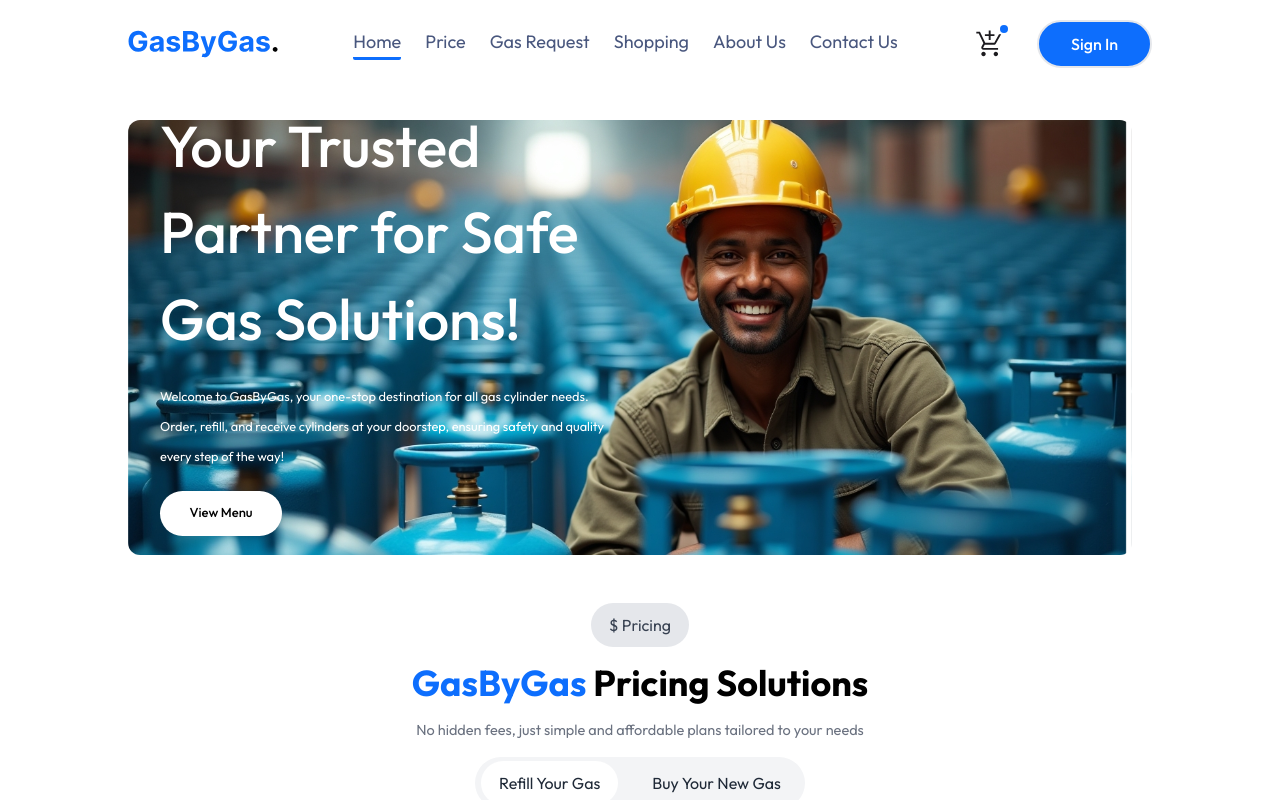
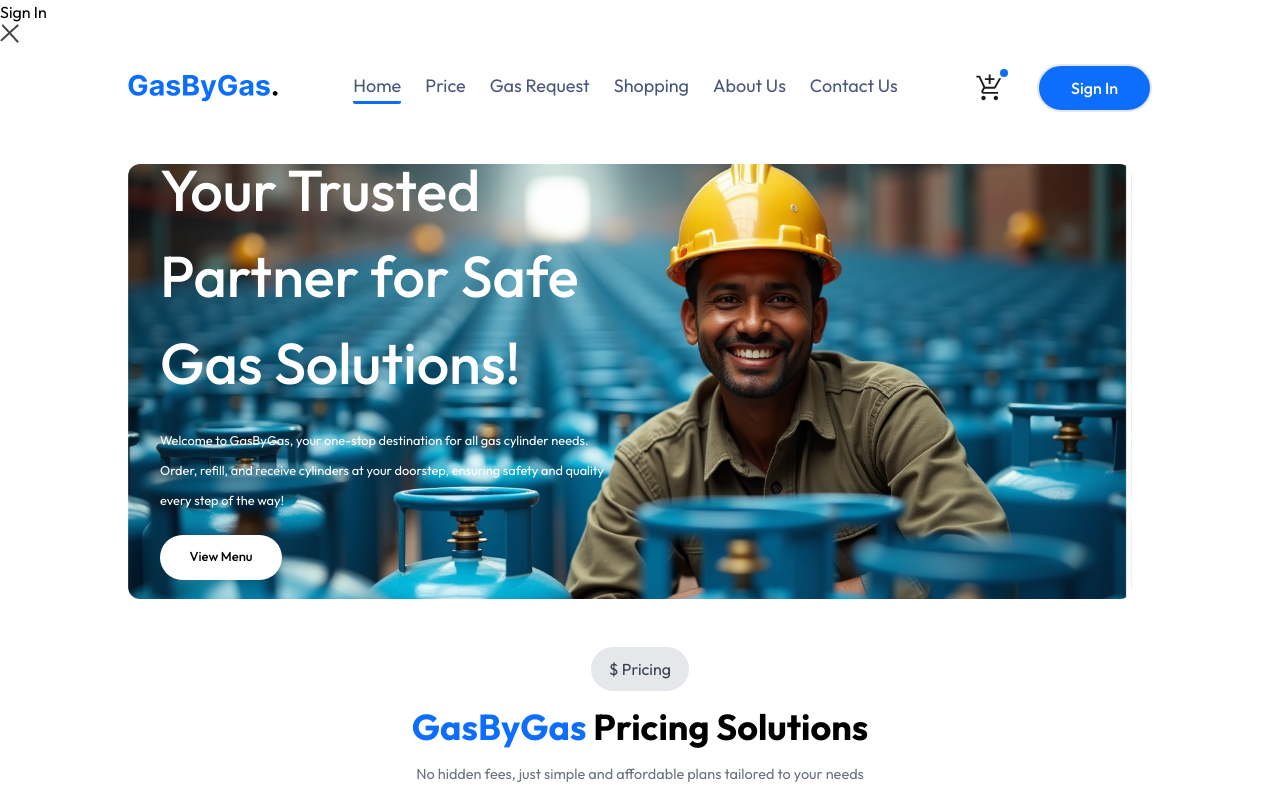
Before and after one commit to gasbygasplc/Supply-Chain-Management-for-Gas-By-Bas-PLC, a React (Vite) app in the folder frontend/: page / in a window 1280 px wide. Shown: the top 800 px of the page. Built offline with nearby package versions, Linux system fonts and the light colour scheme; no server answers.

Commit message:
Add LoginPopUp component and integrate it into the main App layout

```diff
--- a/frontend/src/App.jsx
+++ b/frontend/src/App.jsx
@@ -5,12 +5,17 @@
 import Navbar from './Components/Navbar'
 import Price from './Components/Price'
 import Footer from './Components/Footer'
+import LoginPopUp from './Components/LoginPopUp'
 
 const App = () => {
 
   return (
 
-    <div className='mx-4 sm:mx-[10%]'>
+    <>
+
+      <LoginPopUp/>
+
+      <div className='mx-4 sm:mx-[10%]'>
 
       <Navbar/>
 
@@ -22,7 +27,9 @@
 
       <Footer/>
 
-    </div>
+      </div>
+
+    </>
 
   )
 
--- /dev/null
+++ b/frontend/src/Components/LoginPopUp.jsx
@@ -0,0 +1,34 @@
+import React from 'react'
+import { asstets } from '../assets/Assets'
+
+const LoginPopUp = () => {
+
+  return (
+
+    <div>
+
+        <form >
+
+
+            <div>
+
+                <h2>Sign In</h2>
+
+                <img src={asstets.cross_icon} />
+
+            </div>
+
+            <div>
+
+
+
+            </div>
+        </form>
+
+    </div>
+
+  )
+
+}
+
+export default LoginPopUp
--- a/frontend/src/assets/Assets.js
+++ b/frontend/src/assets/Assets.js
@@ -13,6 +13,7 @@
 import chat_to_support from './chat_to_purchase.svg';
 import location from './Visit_us.svg';
 import call from './call.svg'
+import cross_icon from './cross_icon.png';
 
 export const asstets = {
 
@@ -30,6 +31,7 @@
     chat_to_purchase,
     chat_to_support,
     location,
-    call
+    call,
+    cross_icon
 
 }
```
Also changed, not shown: frontend/src/assets/cross_icon.png (added).
